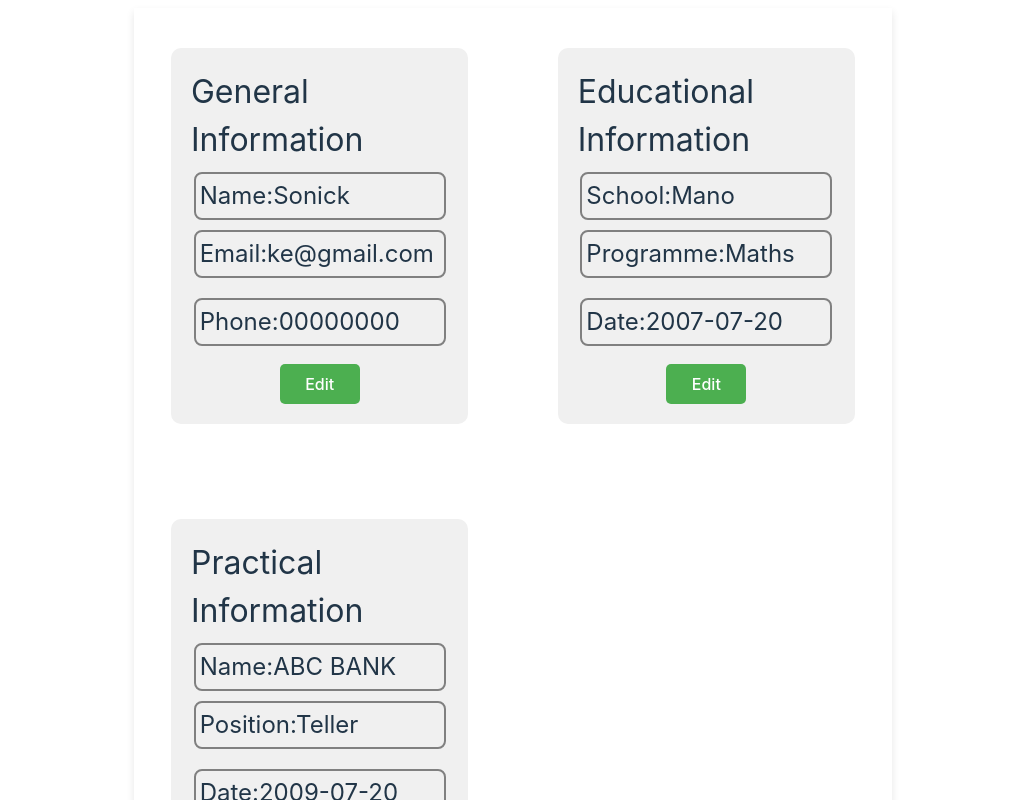
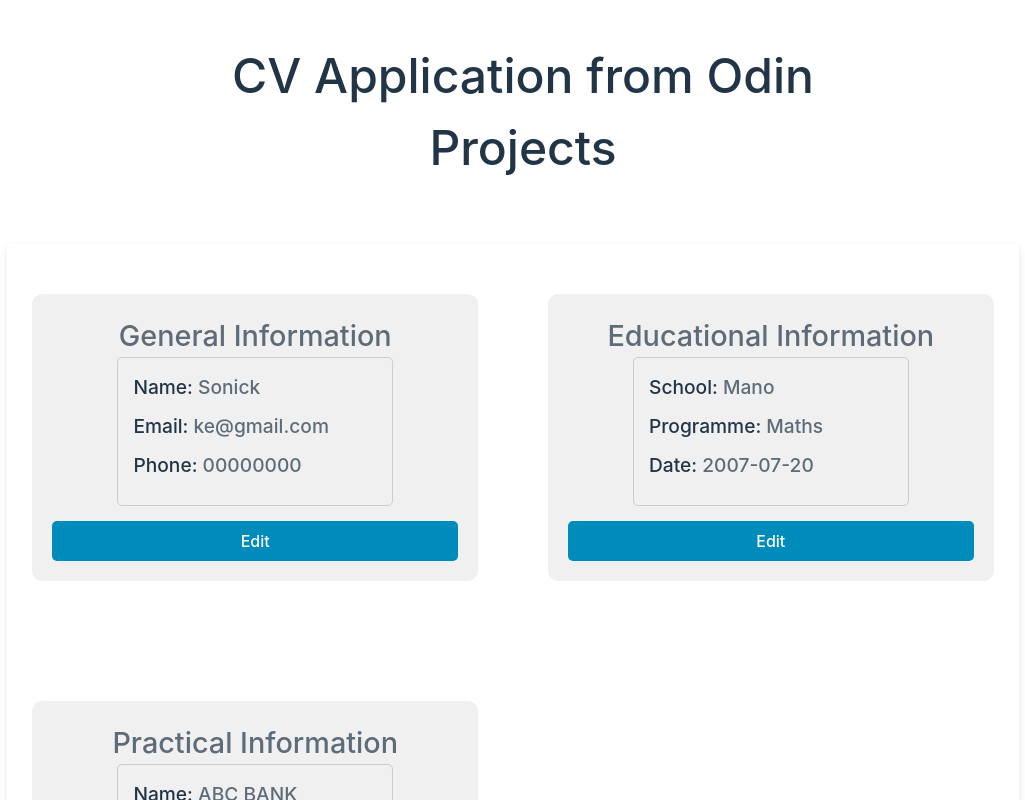
Before and after one commit to Sonickmumba/cv_app, a React (Vite) app: page / in a window 1280 px wide. Shown: the top 800 px of the page, without its empty margins (127-1152 px from the left). Built offline with nearby package versions, Linux system fonts and the light colour scheme.

Commit message:
Update header

```diff
--- a/src/App.css
+++ b/src/App.css
@@ -1,65 +1,72 @@
+.header-app-nav-wrapper {
+  width: 100%;
+  margin: 40px 10px auto;
+}
+
+.header {
+  text-align: center;
+  font-size: 1.8rem;
+  font-weight: 500;
+}
 .card {
   display: flex;
   flex-direction: column;
   align-items: center;
   justify-content: center;
-  gap: 20px;
+  /* gap: 20px; */
   width: 90%;
-  margin: 0 auto;
+  margin: 30px auto;
   box-shadow: 0 4px 8px rgba(0, 0, 0, 0.1);
 }
 
 /* Default styles for all screen sizes */
 .container {
   width: 90%;
-  max-width: 1200px; /* Adjust the maximum width as needed */
-  margin: 0 auto; /* Center the container */
+  max-width: 1200px;
+  margin: 0 auto;
 }
 
 .info-section {
-  background-color: #f0f0f0; /* Example background color */
+  background-color: #f0f0f0;
   padding: 20px;
   border-radius: 10px;
+  margin-bottom: 20px;
 }
 
 .display-main-container {
   display: flex;
   flex-direction: column;
-  justify-content: space-between;
   align-items: center;
 }
 
 .display-div {
-  flex-grow: 1;
-  width: 300px;
-  padding: 8px;
-  display: flex;
-  flex-direction: column;
-  align-items: center;
-  gap: 10px;
+  width: 100%;
+  padding: 15px;
+  margin-bottom: 15px;
+  border: 1px solid #ccc;
+  border-radius: 5px;
 }
 
 .display-div div {
-  font-size: 1.5rem;
-  border: 2px solid gray;
-  padding: 4px;
-  border-radius: 8px;
-  width: 80%;
+  font-size: 1.2rem;
+  margin-bottom: 10px;
 }
 
 .info {
+  font-size: 1.4rem;
+  font-weight: 500;
   margin-bottom: 10px;
-  font-size: 2rem;
 }
 
-.edit-button {
-  background-color: #4caf50;
+.edit-button,
+.submit-button {
+  background-color: #008CBA;
   color: white;
   padding: 10px;
   border: none;
   border-radius: 5px;
   cursor: pointer;
-  width: 80px;
+  width: 100%;
 }
 
 .form-container {
@@ -72,7 +79,7 @@
 }
 
 input {
-  width:92.5%;
+  width: 92%;
   padding: 10px;
   margin-bottom: 10px;
   border: 1px solid #ccc;
@@ -80,53 +87,118 @@ input {
   outline: 0;
 }
 
-.submit-button {
-  background-color: #008CBA;
-  color: white;
-  padding: 10px;
-  border: none;
-  border-radius: 5px;
-  cursor: pointer;
+.title-p {
+  font-size: 1.8rem;
+  font-weight: 500;
+  margin: 0;
+  opacity: 0.7;
 }
 
-.title-p {
-  font-size: 2em;
-  margin: 0;
+.span-ta {
+  opacity: 0.7;
 }
 
 /* Media queries for different screen sizes */
+@media only screen and (min-width: 320px) {
+  /* Styles for screens between 601px and 1024px wide */
+  .container {
+    padding: 20px;
+  }
 
-@media only screen and (max-width: 600px) {
-  /* Styles for screens up to 600px wide */
-  .info-section {
-    padding: 10px;
+  input {
+    width: 90%;
+  }
+
+  /* .display-div {
+    width: 60%;
+  } */
+}
+
+
+
+@media only screen and (min-width: 601px) {
+  /* Styles for screens between 601px and 1024px wide */
+  .container {
+    padding: 20px;
+  }
+
+  .display-div {
+    width: 60%;
   }
 }
 
-@media only screen and (min-width: 601px) and (max-width: 1024px) {
-  /* Styles for screens between 601px and 1024px wide */
-  .container {
-    padding: 10px;
+@media only screen and (min-width: 768px) {
+  /* Styles for screens wider than 1459px */
+  input {
+    width: 96%;
+  }
+
+  .card {
+    margin: 100px auto;
+  }
+
+  .header {
+    font-size: 2.1rem;
+    width: 60%;
+    margin: 0 auto;
   }
 }
 
 @media only screen and (min-width: 1025px) {
   /* Styles for screens wider than 1024px */
   .container {
-    padding: 20px;
-    width: 80%;
+    padding: 10px;
   }
 
   .info-section {
-    margin: 20px 0;
-    padding: 20px;
+    margin: 40px 0;
   }
 
   .card {
     display: grid;
     grid-template-columns: repeat(auto-fill, minmax(350px, 1fr));
-    grid-gap: 15px;
+    grid-gap: 20px;
+    width: 80%;
+    margin: 60px auto;
+  }
+
+  .header {
+    font-size: 3.5rem;
     width: 60%;
     margin: 0 auto;
   }
 }
+
+@media only screen and (min-width: 1019px) {
+  /* Styles for screens wider than 1459px */
+  input {
+    width: 97%;
+  }
+
+  .header {
+    font-size: 3rem;
+    width: 60%;
+    margin: 0 auto;
+  }
+}
+
+@media only screen and (min-width: 1027px) {
+  /* Styles for screens wider than 1459px */
+  input {
+    width: 94%;
+  }
+}
+
+@media only screen and (min-width: 1379px) {
+  /* Styles for screens wider than 1459px */
+  input {
+    width: 91.5%;
+  }
+}
+
+@media only screen and (min-width: 1459px) {
+  /* Styles for screens wider than 1459px */
+  input {
+    width: 94%;
+  }
+}
--- a/src/App.jsx
+++ b/src/App.jsx
@@ -2,13 +2,13 @@ import './App.css';
 import EducationExp from './components/educationExp/EducationExp';
 import GeneralInfo from './components/generalInfo/GeneralInfo';
 import PracticalExp from './components/practicalExp/PracticalExp';
-// import Header from './components/Header';
+import Header from './components/Header';
 
 function App() {
   return (
     <>
+      <Header />
       <div className="card">
-        {/* <Header /> */}
         <GeneralInfo />
         <EducationExp />
         <PracticalExp />
--- a/src/components/Header.jsx
+++ b/src/components/Header.jsx
@@ -2,7 +2,7 @@
 
 const Header = () => (
   <nav className="header-app-nav-wrapper">
-    <span>Hey you are welcome</span>
+    <div className="header">CV Application from Odin Projects</div>
   </nav>
 );
 
--- a/src/components/educationExp/EducationExp.jsx
+++ b/src/components/educationExp/EducationExp.jsx
@@ -46,17 +46,17 @@ const EducationExp = () => {
               <div className="display-main-container">
                 <p className="title-p">Educational Information</p>
                 <div className="display-div" key={educationExp.id}>
-                  <div id="info">
-                    School:
-                    {educationExp.schoolName}
+                  <div className="info">
+                    School: {" "}
+                    <span className='span-ta'>{educationExp.schoolName}</span>
                   </div>
                   <div className="info">
-                    Programme:
-                    {educationExp.titleStudy}
+                    Programme: {" "}
+                    <span className='span-ta'>{educationExp.titleStudy}</span>
                   </div>
                   <div className="info">
-                    Date:
-                    {educationExp.date}
+                    Date: {" "}
+                    <span className="span-ta">{educationExp.date}</span>
                   </div>
                 </div>
                 <button className="edit-button" type="submit" onClick={() => { setSubmits(false) }}>Edit</button>
@@ -64,6 +64,7 @@ const EducationExp = () => {
           </>
         ) : (
           <>
+            <p className="title-p">Educational Information</p>
             <form className="form-container" onSubmit={handleSubmit}>
               <div className="input-div">
                 <input type="text" name="schoolName" value={educationExp.schoolName} onChange={handleChange} required />
--- a/src/components/generalInfo/GeneralInfo.jsx
+++ b/src/components/generalInfo/GeneralInfo.jsx
@@ -47,17 +47,17 @@ const GeneralInfo = () => {
               <p className="title-p">General Information</p>
 
               <div className="display-div" key={generalInfo.id}>
-                <div id="info">
-                  Name:
-                  {generalInfo.name}
+                <div className="info">
+                  Name: {" "}
+                  <span className="span-ta">{generalInfo.name}</span>
                 </div>
                 <div className="info">
-                  Email:
-                  {generalInfo.email}
+                  Email: {" "}
+                  <span className="span-ta">{generalInfo.email}</span>
                 </div>
                 <div className="info">
-                  Phone:
-                  {generalInfo.phoneNumber}
+                  Phone: {" "}
+                  <span className="span-ta">{generalInfo.phoneNumber}</span>
                 </div>
               </div>
 
@@ -66,6 +66,7 @@ const GeneralInfo = () => {
           </>
         ) : (
           <>
+            <p className="title-p">General Information</p>
             <form className="form-container" onSubmit={handleSubmit}>
               <div className="input-div">
                 <input type="text" name="name" value={generalInfo.name} onChange={handleChange} required />
--- a/src/components/practicalExp/PracticalExp.jsx
+++ b/src/components/practicalExp/PracticalExp.jsx
@@ -47,17 +47,17 @@ const EducationExp = () => {
             <div className="display-main-container">
               <p className="title-p">Practical Information</p>
               <div className="display-div" key={practicalExp.id}>
-                <div id="info">
-                  Name:
-                  {practicalExp.name}
+                <div className="info">
+                  Name: {" "}
+                  <span className='span-ta'>{practicalExp.name}</span>
                 </div>
                 <div className="info">
-                  Position:
-                  {practicalExp.position}
+                  Position: {" "}
+                  <span className='span-ta'>{practicalExp.position}</span>
                 </div>
                 <div className="info">
-                  Date:
-                  {practicalExp.date}
+                  Date: {" "}
+                  <span className='span-ta'>{practicalExp.date}</span>
                 </div>
               </div>
               <button className="edit-button" type="submit" onClick={() => { setSubmits(false) }}>Edit</button>
@@ -65,6 +65,7 @@ const EducationExp = () => {
           </>
         ) : (
           <>
+            <p className="title-p">Practical Information</p>
             <form className="form-container" onSubmit={handleSubmit}>
               <div className="input-div">
                 <input type="text" name="name" value={practicalExp.name} onChange={handleChange} required />
```
